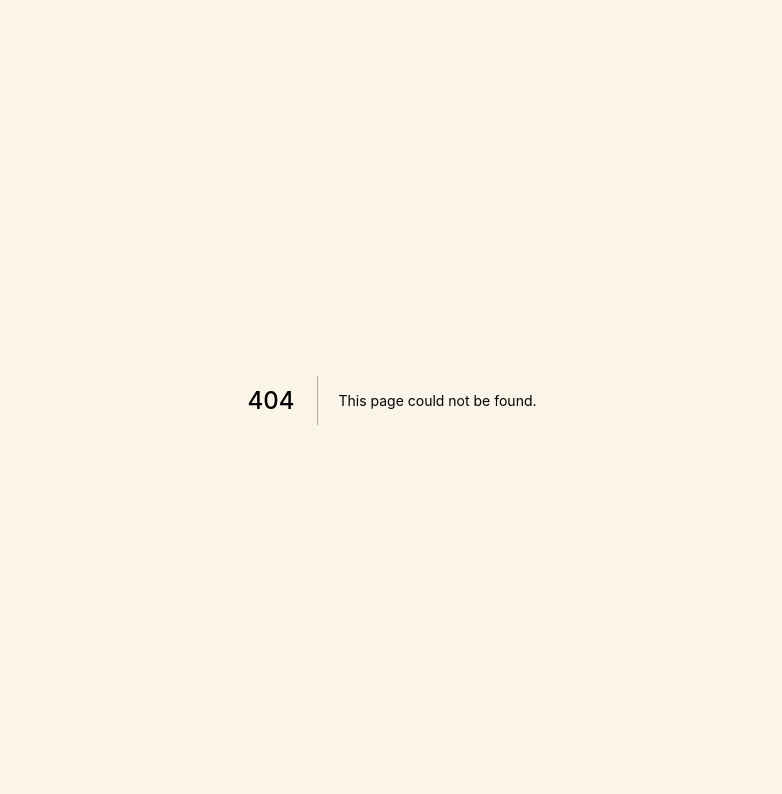
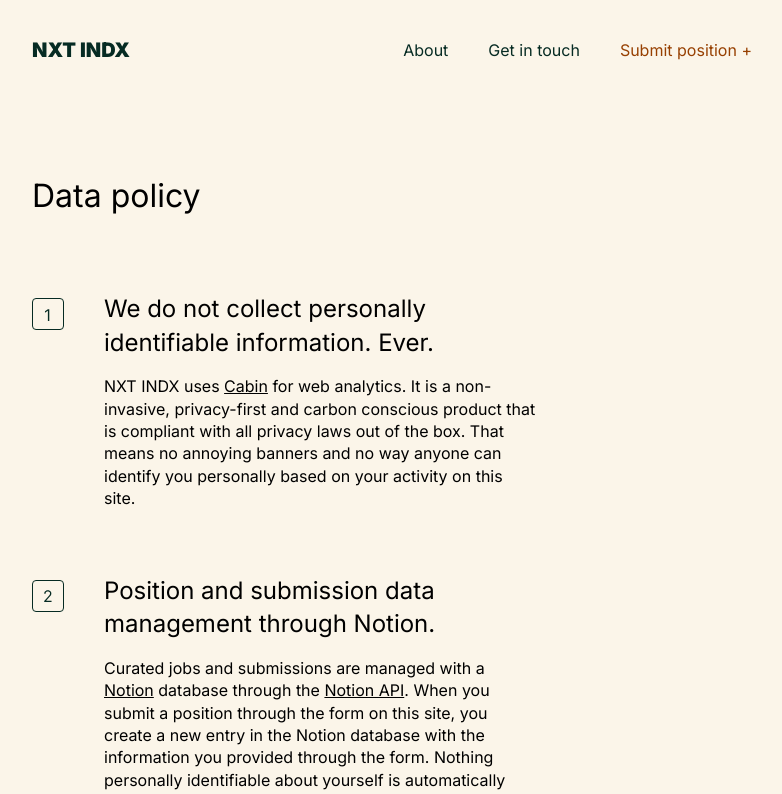
Before and after one commit to mortenbjoern/NXT-INDX, a Next.js app: page /data-policy in a window 1280 px wide. Before the commit this address had no page. Shown: the top 794 px of the page, without its empty margins (248-1030 px from the left). Built offline with nearby package versions, Linux system fonts and the light colour scheme; no server answers.

Commit message:
add data policy + smaller fixes

```diff
--- a/components/carbon.js
+++ b/components/carbon.js
@@ -13,19 +13,19 @@ export default function Carbon() {
 
   if (error)
     return (
-      <p className="text-accent text-label-10 font-semibold py-1 px-2 bg-solar">
+      <p className="text-accent text-label-10 font-semibold py-1 px-2 bg-solar rounded-sm">
         Could not fetch CO<sub>2</sub>
       </p>
     );
   if (!data)
     return (
-      <p className="text-dark text-label-10 font-semibold py-1 px-2 bg-solar">
+      <p className="text-dark text-label-10 font-semibold py-1 px-2 bg-solar rounded-sm">
         Loading...
       </p>
     );
 
   return (
-    <p className="text-dark text-label-10 font-semibold py-1.25 px-1.5 bg-solar">
+    <p className="text-dark text-label-10 font-semibold py-1.25 px-1.5 bg-solar rounded-sm">
       {data.c}g of CO<sub>2</sub>/view
     </p>
   );
--- a/components/footer.js
+++ b/components/footer.js
@@ -9,7 +9,7 @@ export default function Footer({ toggle }) {
         <p className="text-body-12 md:text-body-14">{summary}</p>
         <button
           onClick={() => toggle()}
-          className="text-label-12 md:text-label-14 border p-1.25 md:p-1.5"
+          className="text-label-12 md:text-label-14 border p-1.25 md:p-1.5 rounded"
         >
           Submit position +
         </button>
--- a/components/header.js
+++ b/components/header.js
@@ -67,7 +67,7 @@ export default function Header({ toggle }) {
     <>
       <header className="flex flex-col">
         <div className="flex items-center justify-between">
-          <div>
+          <div className="cursor-pointer">
             <Link href="/">
               <h1 className="font-black text-label-20 md:text-label-20 text-dark uppercase">
                 nxt indx
--- a/components/submitOverlay.js
+++ b/components/submitOverlay.js
@@ -1,5 +1,5 @@
 import { useState } from 'react';
-import PageTitle from './pagetitle';
+import PageTitle from './pageTitle';
 import Spacer from './spacer';
 import { X } from 'react-feather';
 
--- a/pages/about/index.js
+++ b/pages/about/index.js
@@ -5,11 +5,15 @@ import Spacer from '../../components/spacer';
 import Headline from '../../components/headline';
 import Paragraph from '../../components/paragraph';
 import { Star, Scale, Circular } from '../../components/illustrations';
+import Head from 'next/head';
 
 export default function About({ toggle, visible }) {
   return (
     <>
       <Layout visible={visible}>
+        <Head>
+          <title>About — NXT INDX</title>
+        </Head>
         <Header toggle={toggle} />
         <Spacer height={'h-15'} />
         <section className="flex w-full flex-col-reverse md:flex-row justify-center items-center h-auto">
--- /dev/null
+++ b/pages/data-policy/index.js
@@ -0,0 +1,121 @@
+import Footer from '../../components/footer';
+import Header from '../../components/header';
+import Layout from '../../components/layout';
+import Spacer from '../../components/spacer';
+import PageTitle from '../../components/pageTitle';
+import Headline from '../../components/headline';
+import Paragraph from '../../components/paragraph';
+import Head from 'next/head';
+
+export default function DataPolicy({ toggle, visible }) {
+  return (
+    <>
+      <Layout visible={visible}>
+        <Head>
+          <title>Data Policy — NXT INDX</title>
+        </Head>
+        <Header toggle={toggle} />
+        <Spacer height={'h-15'} />
+        <PageTitle>Data policy</PageTitle>
+        <Spacer height={'h-10'} />
+        <section className="flex flex-col md:flex-row w-full gap-x-5 justify-start items-start">
+          <div className="md:mt-0.75">
+            <svg
+              width="32"
+              height="32"
+              viewBox="0 0 32 32"
+              fill="none"
+              xmlns="http://www.w3.org/2000/svg"
+            >
+              <rect
+                x="0.5"
+                y="0.5"
+                width="31"
+                height="31"
+                rx="3.5"
+                stroke="#062B23"
+              />
+              <path
+                d="M17.2955 11.3636V23H15.8864V12.8409H15.8182L12.9773 14.7273V13.2955L15.8864 11.3636H17.2955Z"
+                fill="#062B23"
+              />
+            </svg>
+          </div>
+          <div className="mt-2 md:mt-0 w-full md:w-3/5">
+            <Headline>
+              We do not collect personally identifiable information. Ever.
+            </Headline>
+            <Spacer height={'h-2'} />
+            <Paragraph>
+              NXT INDX uses{' '}
+              <a className="underline" href="withcabin.com">
+                Cabin
+              </a>{' '}
+              for web analytics. It is a non-invasive, privacy-first and carbon
+              conscious product that is compliant with all privacy laws out of
+              the box. That means no annoying banners and no way anyone can
+              identify you personally based on your activity on this site.
+            </Paragraph>
+          </div>
+        </section>
+        <Spacer height={'h-8'} />
+        <section className="flex flex-col md:flex-row w-full gap-x-5 justify-start items-start">
+          <div className="md:mt-0.75">
+            <svg
+              width="32"
+              height="32"
+              viewBox="0 0 32 32"
+              fill="none"
+              xmlns="http://www.w3.org/2000/svg"
+            >
+              <rect
+                x="0.5"
+                y="0.5"
+                width="31"
+                height="31"
+                rx="3.5"
+                stroke="#062B23"
+              />
+              <path
+                d="M12.2045 22V20.9773L16.0455 16.7727C16.4962 16.2803 16.8674 15.8523 17.1591 15.4886C17.4508 15.1212 17.6667 14.7765 17.8068 14.4545C17.9508 14.1288 18.0227 13.7879 18.0227 13.4318C18.0227 13.0227 17.9242 12.6686 17.7273 12.3693C17.5341 12.0701 17.2689 11.839 16.9318 11.6761C16.5947 11.5133 16.2159 11.4318 15.7955 11.4318C15.3485 11.4318 14.9583 11.5246 14.625 11.7102C14.2955 11.892 14.0398 12.1477 13.858 12.4773C13.6799 12.8068 13.5909 13.1932 13.5909 13.6364H12.25C12.25 12.9545 12.4072 12.3561 12.7216 11.8409C13.036 11.3258 13.464 10.9242 14.0057 10.6364C14.5511 10.3485 15.1629 10.2045 15.8409 10.2045C16.5227 10.2045 17.1269 10.3485 17.6534 10.6364C18.1799 10.9242 18.5928 11.3125 18.892 11.8011C19.1913 12.2898 19.3409 12.8333 19.3409 13.4318C19.3409 13.8598 19.2633 14.2784 19.108 14.6875C18.9564 15.0928 18.6913 15.5455 18.3125 16.0455C17.9375 16.5417 17.4167 17.1477 16.75 17.8636L14.1364 20.6591V20.75H19.5455V22H12.2045Z"
+                fill="#062B23"
+              />
+            </svg>
+          </div>
+          <div className="mt-2 md:mt-0 w-full md:w-3/5">
+            <Headline>
+              Position and submission data management through Notion.
+            </Headline>
+            <Spacer height={'h-2'} />
+            <Paragraph>
+              Curated jobs and submissions are managed with a{' '}
+              <a className="underline" href="https://notions.so">
+                Notion
+              </a>{' '}
+              database through the{' '}
+              <a className="underline" href="https://developers.notion.com/">
+                Notion API
+              </a>
+              . When you submit a position through the form on this site, you
+              create a new entry in the Notion database with the information you
+              provided through the form. Nothing personally identifiable about
+              yourself is automatically recorded through the submission process.
+              We highly recommend you never submit anything personally
+              identifiable and only provide already publically available
+              information about a specific open position. You can always ask us
+              to delete a submission; simply provide the details about{' '}
+              <a className="underline" href="mailto:morten@nxtindx.com">
+                via email
+              </a>{' '}
+              and we will delete the entry immediately. Any submission will be
+              deleted after 6 months, regardless of whether the position is
+              still open.
+            </Paragraph>
+          </div>
+        </section>
+        <Spacer height={'h-25'} />
+        <Footer toggle={toggle} />
+      </Layout>
+    </>
+  );
+}
--- a/pages/index.js
+++ b/pages/index.js
@@ -2,12 +2,13 @@ import { getDatabase } from '../lib/notion';
 
 import Feed from '../components/feed';
 // import AlternateFeed from '../components/alt-feed';
-// import AlternateFeed2 from '../components/alt-feed-2';
+// import AlternateFeed2 from '../components/alt-fe ed-2';
 // import AlternateFeed3 from '../components/alt-feed-3';
 import Footer from '../components/footer';
 import Header from '../components/header';
 import Layout from '../components/layout';
 import Spacer from '../components/spacer';
+import Head from 'next/head';
 
 export const databaseId = process.env.NOTION_DATABASE_ID;
 
@@ -15,6 +16,9 @@ export default function Home({ posts, toggle, visible }) {
   return (
     <>
       <Layout visible={visible}>
+        <Head>
+          <title>NXT INDX — Find work that matter</title>
+        </Head>
         <Header toggle={toggle} />
         <Spacer height={'h-15'} />
         <Feed posts={posts} />
```
